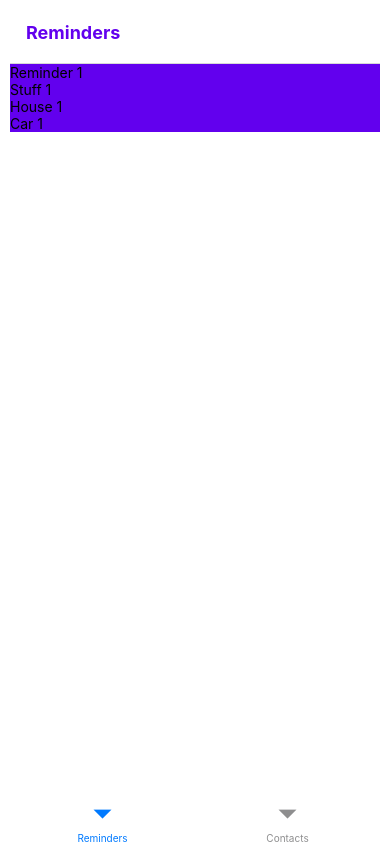
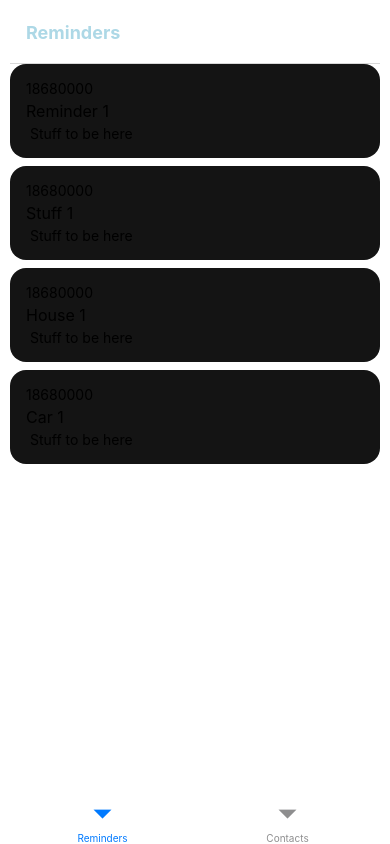
Before and after one commit to mhmd-zbib/sync-app, a React Native app: screen /TabBar in a window 390 px wide. Built offline with nearby package versions, Linux system fonts and the light colour scheme.

Commit message:
Typography components and more colors

```diff
--- /dev/null
+++ b/src/components/Text.js/Typography.js
@@ -0,0 +1,50 @@
+import React from "react";
+import { Text, StyleSheet } from "react-native";
+import { useTheme } from "../../stores/ThemeStore";
+
+const Typography = ({
+  children,
+  variant = "p",
+  color: textColor,
+  fontWeight: textWeight,
+  style: textStyle,
+  ...props
+}) => {
+  const theme = useTheme();
+  const { color, fontSize, fontWeight } = getTypographyStyles(theme, variant);
+
+  const mergedStyles = StyleSheet.flatten([
+    {
+      color: textColor || color,
+      fontSize,
+      fontWeight: textWeight || fontWeight,
+    },
+    textStyle,
+  ]);
+
+  return (
+    <Text style={mergedStyles} {...props}>
+      {children}
+    </Text>
+  );
+};
+
+const getTypographyStyles = (theme, variant) => {
+  const defaultStyles = {
+    color: theme.textPrimary,
+    fontSize: 14,
+    fontWeight: "normal",
+  };
+
+  const variantStyles = {
+    p: { fontSize: 14 },
+    lg: { fontSize: 16 },
+    md: { fontSize: 14 },
+    sm: { fontSize: 12 },
+    al: { fontSize: 14 },
+  };
+
+  return { ...defaultStyles, ...variantStyles[variant] };
+};
+
+export default Typography;
--- a/src/components/cards/PrimaryCard.js
+++ b/src/components/cards/PrimaryCard.js
@@ -3,7 +3,17 @@ import React from "react";
 import { useTheme } from "../../stores/ThemeStore";
 const PrimaryCard = ({ children }) => {
   const theme = useTheme();
-  return <View style={{ backgroundColor: theme.primary }}>{children}</View>;
+  return (
+    <View
+      style={{
+        backgroundColor: theme.secondary,
+        padding: 16,
+        borderRadius: 16,
+        gap: 4,
+      }}>
+      {children}
+    </View>
+  );
 };
 
 export default PrimaryCard;
--- a/src/pages/reminders/components/ReminderItem.js
+++ b/src/pages/reminders/components/ReminderItem.js
@@ -1,11 +1,21 @@
 import { StyleSheet, Text, View } from "react-native";
 import React from "react";
 import PrimaryCard from "../../../components/cards/PrimaryCard";
+import Typography from "../../../components/Text.js/Typography";
+import { useTheme } from "../../../stores/ThemeStore";
 
 const ReminderItem = ({ item }) => {
+  const theme = useTheme();
+
   return (
     <PrimaryCard>
-      <Text>{item.title}</Text>
+      <Typography variant="md" color={theme.textSecondary}>
+        {item.dateTime}
+      </Typography>
+      <Typography variant="lg">{item.title}</Typography>
+      {item.description ? (
+        <Typography color={theme.textSecondary}>{item.description}</Typography>
+      ) : null}
     </PrimaryCard>
   );
 };
--- a/src/pages/reminders/components/RemindersList.js
+++ b/src/pages/reminders/components/RemindersList.js
@@ -33,6 +33,7 @@ const RemindersList = () => {
   return (
     <View>
       <FlatList
+        contentContainerStyle={{ gap: 8 }}
         data={mockData}
         renderItem={({ item }) => <ReminderItem item={item} />}
       />
--- a/src/styles/theme.js
+++ b/src/styles/theme.js
@@ -1,15 +1,19 @@
+const shared = {
+  primary: "lightblue",
+};
+
 const themes = {
   light: {
-    primary: "#6200ee",
-    secondary: "#03dac6",
+    ...shared,
+    secondary: "#141414",
     background: "#ffffff",
-    text: "#000000",
   },
   dark: {
-    primary: "#bb86fc",
-    secondary: "#03dac6",
-    background: "#121212",
-    text: "#ffffff",
+    ...shared,
+    textPrimary: "white",
+    textSecondary: "#A3A3A3",
+    secondary: "#141414",
+    background: "#000000",
   },
 };
 
```
